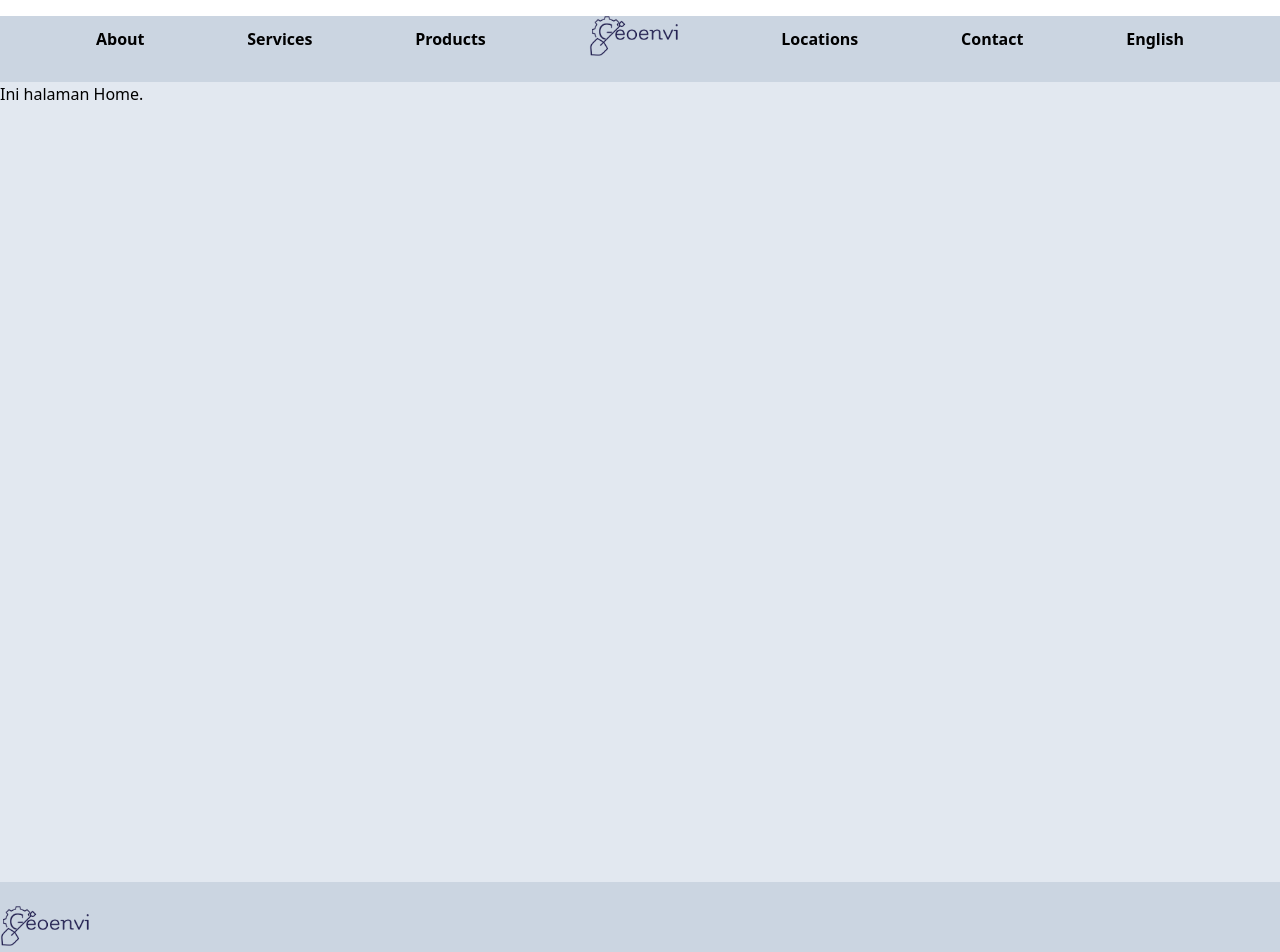
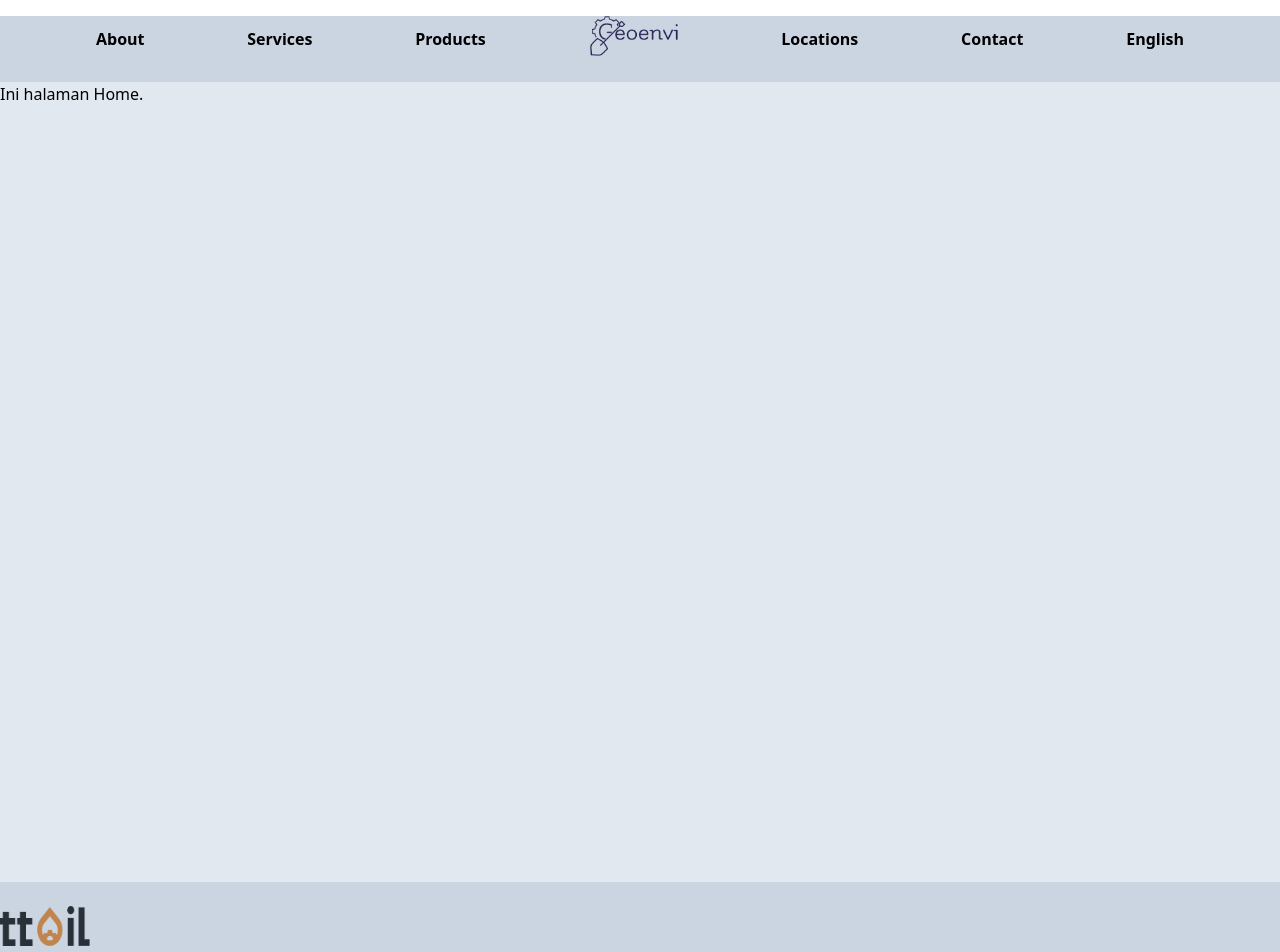
Before and after one commit to muflifadla38/geoservices, a Next.js app: page / in a window 1280 px wide. Shown: the top 952 px of the page. Built offline with nearby package versions, Linux system fonts and the light colour scheme; a web font is replaced by a local one.

Commit message:
change logo

```diff
--- a/components/Footer.js
+++ b/components/Footer.js
@@ -9,7 +9,7 @@ const Footer = () => {
           <Link href="/">
             <a>
               <Image
-                src="/logo.png"
+                src="/logo-3.png"
                 alt="Geoenvi Logo"
                 width={90}
                 height={40}
```
